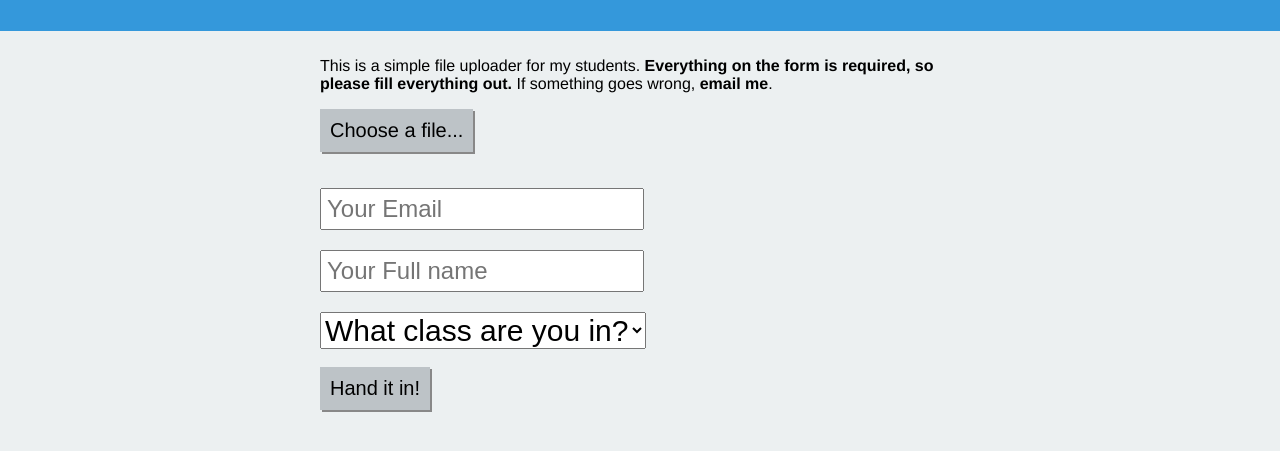
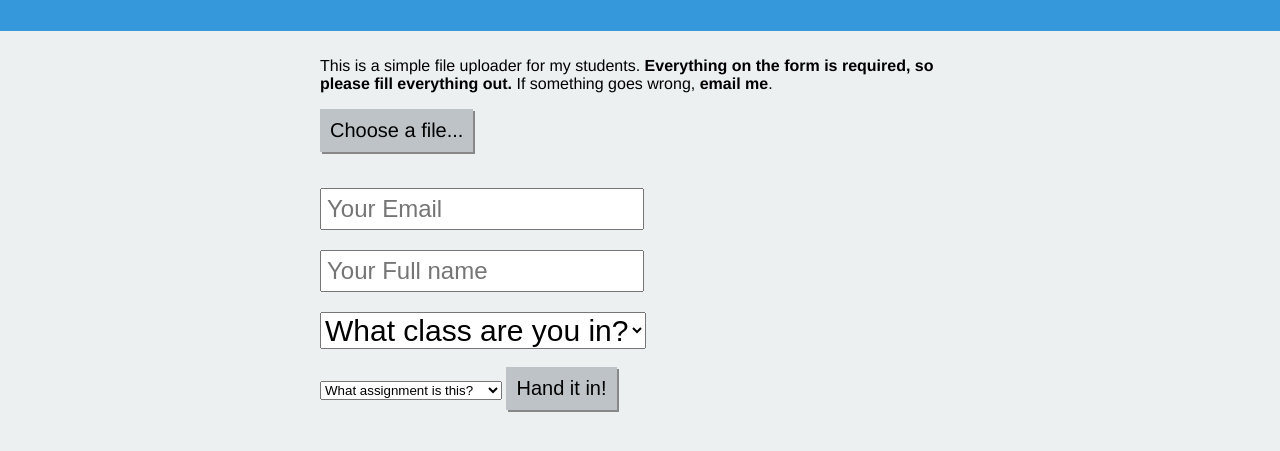
Before and after one commit to spoonben/classwork-uploader, a website: page views/assignments.html in a window 1280 px wide. Shown: the part 89-540 px from the top of the page. Drawn offline with Linux system fonts and the light colour scheme; files that its build step writes are made by us from their sources.

Commit message:
Add assignment to dir structure

```diff
--- a/app.js
+++ b/app.js
@@ -32,7 +32,7 @@ app.post('/submit_form', function(req, res) {
     var rstream = fs.createReadStream(req.files['file_input'].path);
     var params = {
         Bucket: S3_BUCKET,
-        Key: req.body.class_name + '/' + req.body.full_name + '/' + req.files['file_input'].originalname,
+        Key: req.body.class_name + '/' + req.body.assignment + '/' +req.body.full_name  + '/' + req.files['file_input'].originalname,
         Body: rstream
     };
     var upload = s3.upload(params);
--- a/views/assignments.html
+++ b/views/assignments.html
@@ -21,6 +21,10 @@
         <option value="">What class are you in?</option>
         <option value="DIGD-200-Fall-2015">DIGD 200 - Fall 2015</option>
       </select><br/><br/>
+      <select id="assignment" name="assignment">
+        <option value="">What assignment is this?</option>
+        <option value="business-site">Gregg/Sally/Adam Website</option>
+      </select>
       <input type="submit" value="Hand it in!" />
   </form>
 </div>
```
